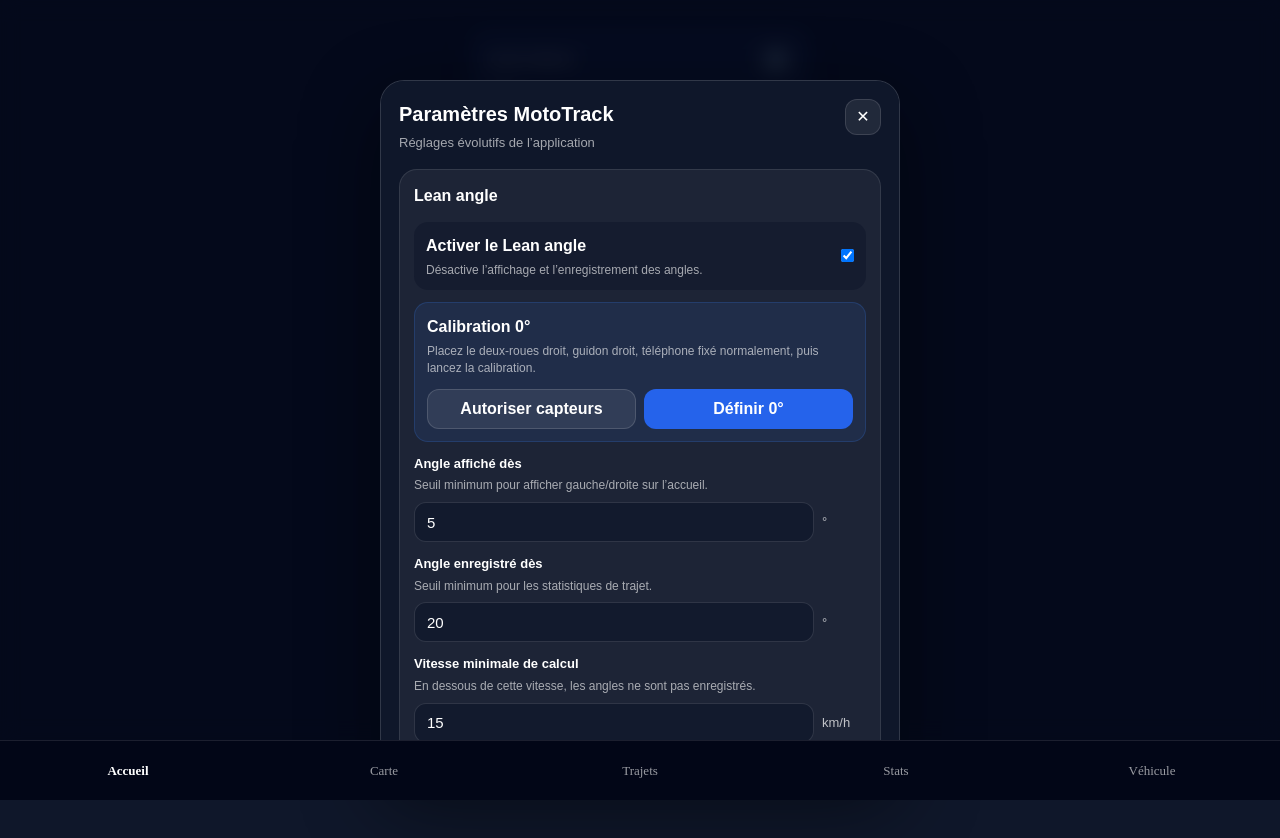
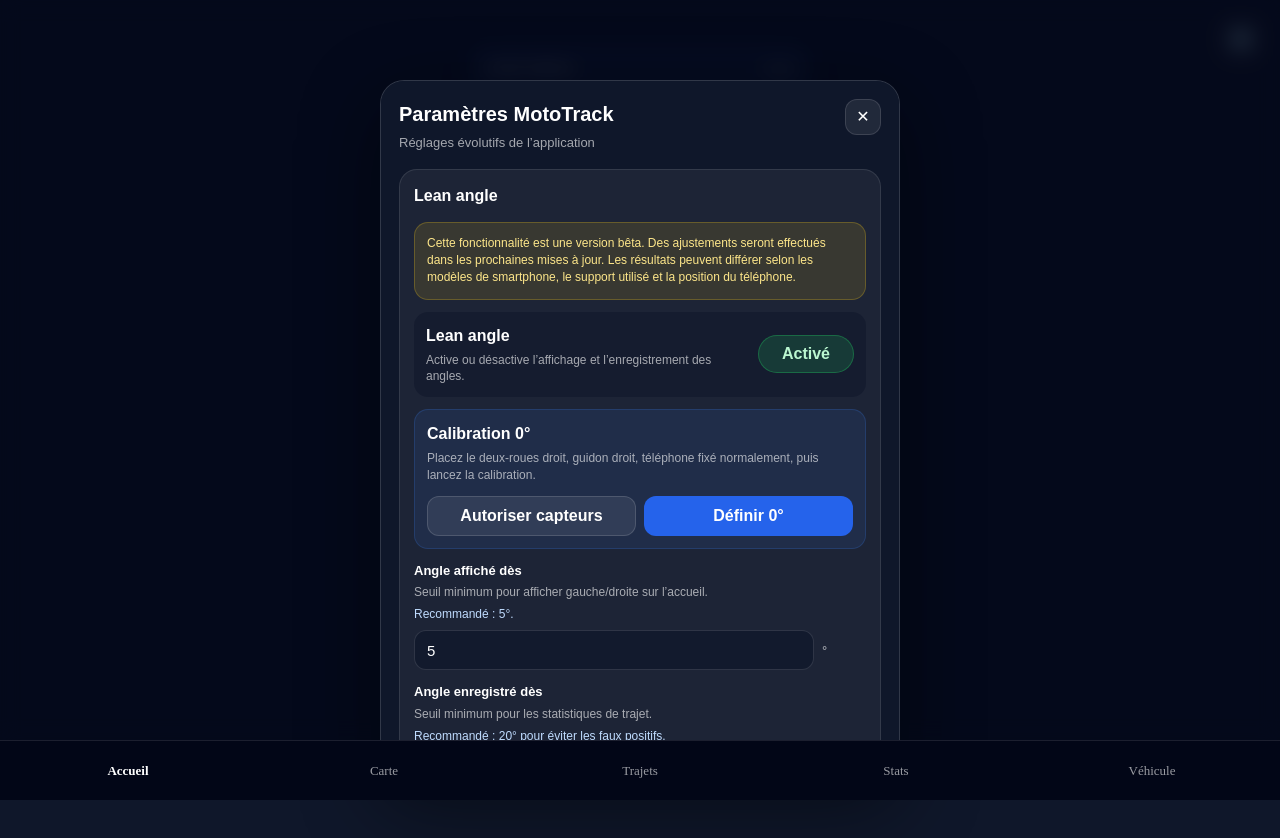
Before and after one commit to EROWINDJ/Mototrack, a React (Vite) app in the folder client/: page / in a window 1280 px wide. Both pictures are taken after a click on the button "⚙️". Shown: the top 838 px of the page. Built offline with nearby package versions, Linux system fonts and the light colour scheme.

Commit message:
Fix lean angle settings panel and stable inputs

```diff
--- a/client/src/lib/localDb.ts
+++ b/client/src/lib/localDb.ts
@@ -137,6 +137,7 @@ interface MotoTrackDB extends DBSchema {
 
 const DB_NAME = "mototrack-v1";
 const DB_VERSION = 4;
+const SETTINGS_UPDATED_EVENT = "mototrack:settings-updated";
 
 let dbPromise: Promise<IDBPDatabase<MotoTrackDB>> | null = null;
 
@@ -280,6 +281,21 @@ function normalizeSmoothingMode(value: unknown): LeanSmoothingMode {
   return "soft";
 }
 
+function normalizeNumberSetting(
+  value: unknown,
+  fallback: number,
+  min: number,
+  max: number
+): number {
+  const numeric = Number(value);
+
+  if (!Number.isFinite(numeric)) {
+    return fallback;
+  }
+
+  return Math.min(max, Math.max(min, numeric));
+}
+
 function normalizeSettings(settings: LocalSettings): LocalSettings {
   const tankSize = Math.max(0, Number(settings.tankSize) || 0);
   const consumptionRate = Math.max(0, Number(settings.consumptionRate) || 0);
@@ -300,41 +316,54 @@ function normalizeSettings(settings: LocalSettings): LocalSettings {
     tankSize,
     consumptionRate,
     currentFuelL,
-    reserveThresholdKm: Math.max(0, Number(settings.reserveThresholdKm) || 0),
-    stopDurationForRefuelAlert: Math.max(
+    reserveThresholdKm: normalizeNumberSetting(
+      settings.reserveThresholdKm,
+      DEFAULT_SETTINGS.reserveThresholdKm,
       0,
-      Number(settings.stopDurationForRefuelAlert) || 0
+      1000
+    ),
+    stopDurationForRefuelAlert: normalizeNumberSetting(
+      settings.stopDurationForRefuelAlert,
+      DEFAULT_SETTINGS.stopDurationForRefuelAlert,
+      0,
+      120
     ),
 
     leanCalibration: settings.leanCalibration || null,
-    leanAngleEnabled: Boolean(settings.leanAngleEnabled ?? true),
-    leanMaxAngle: Math.min(
-      90,
-      Math.max(30, Number(settings.leanMaxAngle) || DEFAULT_SETTINGS.leanMaxAngle)
+
+    leanAngleEnabled:
+      settings.leanAngleEnabled === undefined
+        ? DEFAULT_SETTINGS.leanAngleEnabled
+        : Boolean(settings.leanAngleEnabled),
+
+    leanMaxAngle: normalizeNumberSetting(
+      settings.leanMaxAngle,
+      DEFAULT_SETTINGS.leanMaxAngle,
+      30,
+      90
     ),
-    leanMinDisplayAngle: Math.min(
-      30,
-      Math.max(
-        0,
-        Number(settings.leanMinDisplayAngle) ||
-          DEFAULT_SETTINGS.leanMinDisplayAngle
-      )
+
+    leanMinDisplayAngle: normalizeNumberSetting(
+      settings.leanMinDisplayAngle,
+      DEFAULT_SETTINGS.leanMinDisplayAngle,
+      0,
+      30
     ),
-    leanMinRecordedAngle: Math.min(
-      60,
-      Math.max(
-        0,
-        Number(settings.leanMinRecordedAngle) ||
-          DEFAULT_SETTINGS.leanMinRecordedAngle
-      )
+
+    leanMinRecordedAngle: normalizeNumberSetting(
+      settings.leanMinRecordedAngle,
+      DEFAULT_SETTINGS.leanMinRecordedAngle,
+      0,
+      60
     ),
-    leanMinSpeedKmh: Math.min(
-      80,
-      Math.max(
-        0,
-        Number(settings.leanMinSpeedKmh) || DEFAULT_SETTINGS.leanMinSpeedKmh
-      )
+
+    leanMinSpeedKmh: normalizeNumberSetting(
+      settings.leanMinSpeedKmh,
+      DEFAULT_SETTINGS.leanMinSpeedKmh,
+      0,
+      80
     ),
+
     leanSmoothingMode,
     leanSmoothingFactor: smoothingFactorFromMode(leanSmoothingMode),
   };
@@ -536,7 +565,7 @@ export async function importMotoTrackData(
     tripsImported += 1;
   }
 
-  window.dispatchEvent(new Event("mototrack:settings-updated"));
+  window.dispatchEvent(new Event(SETTINGS_UPDATED_EVENT));
 
   return {
     settingsImported: true,
--- a/client/src/pages/Home.tsx
+++ b/client/src/pages/Home.tsx
@@ -183,15 +183,20 @@ export default function Home() {
   };
 
   const handleSmoothingChange = (mode: LeanSmoothingMode) => {
-    updateSettings({
+    updateSettingsNow({
       leanSmoothingMode: mode,
       leanSmoothingFactor:
         mode === "sport" ? 0.2 : mode === "normal" ? 0.12 : 0.1,
     });
   };
 
-  const displayedLeanAngle = Math.abs(Math.round(leanAngle));
-  const direction = leanAngleStats.direction;
+  const displayedLeanAngle = settings?.leanAngleEnabled
+    ? Math.abs(Math.round(leanAngle))
+    : 0;
+
+  const direction = settings?.leanAngleEnabled
+    ? leanAngleStats.direction
+    : "neutral";
 
   const directionArrow =
     direction === "left" ? "↖" : direction === "right" ? "↗" : "↑";
@@ -205,21 +210,22 @@ export default function Home() {
 
   return (
     <div style={styles.container}>
-      <div style={styles.leanInlineCard}>
-        <div style={styles.leanHeaderRow}>
-          <span style={styles.leanSmallLabel}>Lean angle</span>
-
       <button
-            style={styles.settingsButton}
+        style={styles.globalSettingsButton}
         onClick={() => setIsSettingsOpen(true)}
         aria-label="Paramètres MotoTrack"
       >
         ⚙️
       </button>
+
+      {settings?.leanAngleEnabled && (
+        <div style={styles.leanInlineCard}>
+          <div style={styles.leanHeaderRow}>
+            <span style={styles.leanSmallLabel}>Lean angle</span>
+            <span style={styles.leanSmallStatus}>{leanAngleStatus}</span>
           </div>
 
           <div style={styles.leanStatusRow}>
-          <span style={styles.leanSmallStatus}>{leanAngleStatus}</span>
             {settings?.leanCalibration?.calibratedAt && (
               <span style={styles.leanCalibrated}>calibré</span>
             )}
@@ -246,6 +252,7 @@ export default function Home() {
             </div>
           </div>
         </div>
+      )}
 
       <h1 style={styles.title}>Mototrack</h1>
 
@@ -348,25 +355,42 @@ export default function Home() {
             <section style={styles.settingsSection}>
               <h3 style={styles.sectionTitle}>Lean angle</h3>
 
+              <div style={styles.betaNotice}>
+                Cette fonctionnalité est une version bêta. Des ajustements
+                seront effectués dans les prochaines mises à jour. Les résultats
+                peuvent différer selon les modèles de smartphone, le support
+                utilisé et la position du téléphone.
+              </div>
+
               <div style={styles.toggleRow}>
                 <div>
-                  <strong>Activer le Lean angle</strong>
+                  <strong>Lean angle</strong>
                   <p style={styles.settingHelp}>
-                    Désactive l’affichage et l’enregistrement des angles.
+                    Active ou désactive l’affichage et l’enregistrement des
+                    angles.
                   </p>
                 </div>
 
-                <input
-                  type="checkbox"
-                  checked={settings.leanAngleEnabled}
-                  onChange={(event) =>
+                <button
+                  type="button"
+                  style={{
+                    ...styles.toggleButton,
+                    ...(settings.leanAngleEnabled
+                      ? styles.toggleButtonActive
+                      : styles.toggleButtonInactive),
+                  }}
+                  onClick={() =>
                     updateSettingsNow({
-                      leanAngleEnabled: event.target.checked,
+                      leanAngleEnabled: !settings.leanAngleEnabled,
                     })
                   }
-                />
+                >
+                  {settings.leanAngleEnabled ? "Activé" : "Désactivé"}
+                </button>
               </div>
 
+              {settings.leanAngleEnabled ? (
+                <>
                   <div style={styles.calibrationBox}>
                     <strong>Calibration 0°</strong>
                     <p style={styles.settingHelp}>
@@ -398,7 +422,8 @@ export default function Home() {
                           settings.leanCalibration.calibratedAt
                         ).toLocaleString("fr-FR")}
                         <br />
-                    Gamma référence : {settings.leanCalibration.gamma.toFixed(1)}°
+                        Gamma référence :{" "}
+                        {settings.leanCalibration.gamma.toFixed(1)}°
                       </div>
                     )}
 
@@ -412,11 +437,11 @@ export default function Home() {
                   <SettingNumber
                     label="Angle affiché dès"
                     help="Seuil minimum pour afficher gauche/droite sur l’accueil."
+                    recommendation="Recommandé : 5°."
                     value={settings.leanMinDisplayAngle}
                     unit="°"
                     min={0}
                     max={30}
-                step={1}
                     onChange={(value) =>
                       updateSettings({ leanMinDisplayAngle: value })
                     }
@@ -425,11 +450,11 @@ export default function Home() {
                   <SettingNumber
                     label="Angle enregistré dès"
                     help="Seuil minimum pour les statistiques de trajet."
+                    recommendation="Recommandé : 20° pour éviter les faux positifs."
                     value={settings.leanMinRecordedAngle}
                     unit="°"
                     min={0}
                     max={60}
-                step={1}
                     onChange={(value) =>
                       updateSettings({ leanMinRecordedAngle: value })
                     }
@@ -438,22 +463,24 @@ export default function Home() {
                   <SettingNumber
                     label="Vitesse minimale de calcul"
                     help="En dessous de cette vitesse, les angles ne sont pas enregistrés."
+                    recommendation="Recommandé : 15 km/h."
                     value={settings.leanMinSpeedKmh}
                     unit="km/h"
                     min={0}
                     max={80}
-                step={1}
-                onChange={(value) => updateSettings({ leanMinSpeedKmh: value })}
+                    onChange={(value) =>
+                      updateSettings({ leanMinSpeedKmh: value })
+                    }
                   />
 
                   <SettingNumber
                     label="Angle maximum accepté"
                     help="Plafond anti-valeurs aberrantes."
+                    recommendation="Recommandé : 75°. Monter au-delà uniquement pour usage piste/test."
                     value={settings.leanMaxAngle}
                     unit="°"
                     min={30}
                     max={90}
-                step={1}
                     onChange={(value) => updateSettings({ leanMaxAngle: value })}
                   />
 
@@ -477,6 +504,13 @@ export default function Home() {
                       <option value="sport">Sport</option>
                     </select>
                   </label>
+                </>
+              ) : (
+                <div style={styles.disabledNotice}>
+                  Lean angle est désactivé. L’affichage disparaît de l’accueil
+                  et aucun angle ne sera enregistré dans les trajets.
+                </div>
+              )}
             </section>
 
             <button
@@ -495,39 +529,64 @@ export default function Home() {
 function SettingNumber({
   label,
   help,
+  recommendation,
   value,
   unit,
   min,
   max,
-  step,
   onChange,
 }: {
   label: string;
   help: string;
+  recommendation?: string;
   value: number;
   unit: string;
   min: number;
   max: number;
-  step: number;
   onChange: (value: number) => void;
 }) {
+  const [draftValue, setDraftValue] = useState(String(value));
+
+  useEffect(() => {
+    setDraftValue(String(value));
+  }, [value]);
+
+  const commitValue = () => {
+    const parsed = Number(String(draftValue).replace(",", "."));
+
+    if (!Number.isFinite(parsed)) {
+      setDraftValue(String(value));
+      return;
+    }
+
+    const clamped = Math.min(max, Math.max(min, parsed));
+
+    setDraftValue(String(clamped));
+    onChange(clamped);
+  };
+
   return (
     <label style={styles.settingField}>
       <span style={styles.settingLabel}>{label}</span>
       <span style={styles.settingHelp}>{help}</span>
 
+      {recommendation && (
+        <span style={styles.settingRecommendation}>{recommendation}</span>
+      )}
+
       <div style={styles.settingNumberRow}>
         <input
-          type="number"
-          value={value}
-          min={min}
-          max={max}
-          step={step}
+          type="text"
+          inputMode="decimal"
+          value={draftValue}
           style={styles.settingInput}
-          onChange={(event) => {
-            const parsed = Number(event.target.value);
-            if (!Number.isFinite(parsed)) return;
-            onChange(Math.min(max, Math.max(min, parsed)));
+          onChange={(event) => setDraftValue(event.target.value)}
+          onBlur={commitValue}
+          onKeyDown={(event) => {
+            if (event.key === "Enter") {
+              commitValue();
+              event.currentTarget.blur();
+            }
           }}
         />
 
@@ -550,6 +609,22 @@ const styles = {
     fontFamily: "sans-serif",
     padding: "24px",
     paddingBottom: "96px",
+  },
+
+  globalSettingsButton: {
+    position: "fixed" as const,
+    top: "18px",
+    right: "18px",
+    zIndex: 20,
+    width: "42px",
+    height: "42px",
+    borderRadius: "14px",
+    border: "1px solid rgba(255,255,255,0.12)",
+    background: "rgba(255,255,255,0.08)",
+    color: "white",
+    fontSize: "20px",
+    cursor: "pointer",
+    backdropFilter: "blur(10px)",
   },
 
   leanInlineCard: {
@@ -596,17 +671,6 @@ const styles = {
     color: "#bbf7d0",
     background: "rgba(34,197,94,0.12)",
     border: "1px solid rgba(34,197,94,0.25)",
-  },
-
-  settingsButton: {
-    width: "34px",
-    height: "34px",
-    borderRadius: "12px",
-    border: "1px solid rgba(255,255,255,0.12)",
-    background: "rgba(255,255,255,0.08)",
-    color: "white",
-    cursor: "pointer",
-    fontSize: "17px",
   },
 
   leanInlineContent: {
@@ -865,6 +929,17 @@ const styles = {
     fontWeight: 900,
   },
 
+  betaNotice: {
+    padding: "12px",
+    borderRadius: "14px",
+    background: "rgba(250,204,21,0.12)",
+    border: "1px solid rgba(250,204,21,0.24)",
+    color: "#fde68a",
+    fontSize: "12px",
+    lineHeight: 1.45,
+    marginBottom: "12px",
+  },
+
   toggleRow: {
     display: "flex",
     justifyContent: "space-between",
@@ -876,12 +951,40 @@ const styles = {
     marginBottom: "12px",
   },
 
+  toggleButton: {
+    minWidth: "96px",
+    minHeight: "38px",
+    borderRadius: "999px",
+    fontWeight: 900,
+    border: "1px solid rgba(255,255,255,0.12)",
+  },
+
+  toggleButtonActive: {
+    background: "rgba(34,197,94,0.18)",
+    color: "#bbf7d0",
+    borderColor: "rgba(34,197,94,0.35)",
+  },
+
+  toggleButtonInactive: {
+    background: "rgba(239,68,68,0.16)",
+    color: "#fecaca",
+    borderColor: "rgba(239,68,68,0.35)",
+  },
+
   settingHelp: {
     display: "block",
     marginTop: "4px",
     fontSize: "12px",
     opacity: 0.62,
     lineHeight: 1.4,
+  },
+
+  settingRecommendation: {
+    display: "block",
+    marginTop: "5px",
+    fontSize: "12px",
+    color: "#bfdbfe",
+    lineHeight: 1.35,
   },
 
   calibrationBox: {
@@ -931,6 +1034,16 @@ const styles = {
     background: "rgba(255,255,255,0.08)",
     fontSize: "12px",
     lineHeight: 1.4,
+  },
+
+  disabledNotice: {
+    padding: "14px",
+    borderRadius: "14px",
+    background: "rgba(239,68,68,0.12)",
+    border: "1px solid rgba(239,68,68,0.22)",
+    color: "#fecaca",
+    fontSize: "13px",
+    lineHeight: 1.45,
   },
 
   settingField: {
```
Also changed, not shown: client/src/context/TrackingContext.tsx (+13 -1 lines), client/src/hooks/useLeanAngle.ts (+9 -2 lines). Lines whose indentation alone changed are shown as unchanged.
